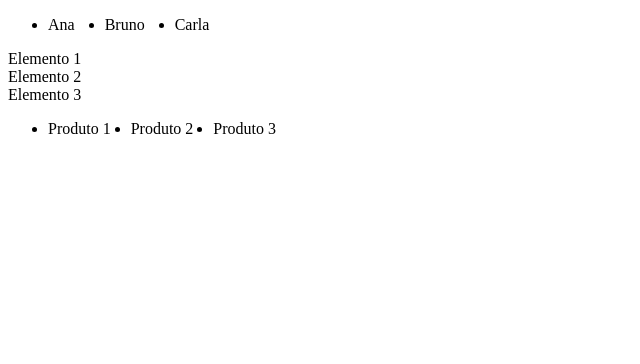
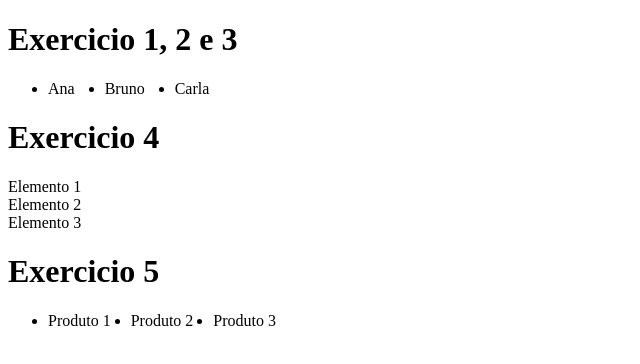
Before and after one commit to Gustavosathler421/2_TERMO, a website: page Lima/Aula_10/Exercicios/exercicio.html in a window 1280 px wide. Shown: the whole page, without its empty margins (0-640 px from the left). Drawn offline with Linux system fonts and the light colour scheme.

Commit message:
Atualizar

```diff
--- a/Lima/Aula_10/Exercicios/exercicio.html
+++ b/Lima/Aula_10/Exercicios/exercicio.html
@@ -10,21 +10,21 @@
 
 <body>
 
-    <!-- Exercicio 1, 2 e 3 -->
+    <h1>Exercicio 1, 2 e 3</h1>
     <ul class="equipe">
         <li>Ana</li>
         <li>Bruno</li>
         <li>Carla</li>
     </ul>
 
-    <!-- Exercicio 4 -->
+    <h1>Exercicio 4</h1>
     <div class="area">
         <div>Elemento 1</div>
         <div>Elemento 2</div>
         <div>Elemento 3</div>
     </div>
 
-    <!-- Exercicio 5 -->
+    <h1>Exercicio 5</h1>
     <ul class="cards">
         <li>
             <article>Produto 1</article>
```
